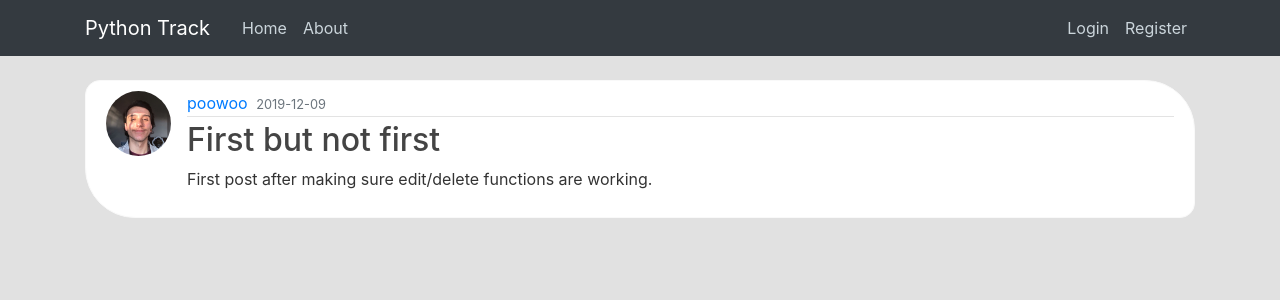
After one commit to rodbove/flask-blog, a Flask app: page /post/1 in a window 1280 px wide. The commit adds this page. Shown: the top 300 px of the page. Run offline with Flask 2, Linux system fonts and the light colour scheme; data comes from the database, SQL or seed files in the repository; both versions use the stored data as it was after the commit; some libraries are stand-ins or nearby versions.

Commit message:
Add files via upload

```diff
--- a/website/routes.py
+++ b/website/routes.py
@@ -1,30 +1,17 @@
 import os
 import secrets
 from PIL import Image
-from flask import render_template, redirect, url_for, flash, request
+from flask import render_template, redirect, url_for, flash, request, abort
 from website import app, db, bcrypt
-from website.forms import RegistrationForm, LoginForm, UpdateAccountForm
+from website.forms import RegistrationForm, LoginForm, UpdateAccountForm, PostForm
 from website.models import Users, Posts
 from flask_login import login_user, current_user, logout_user, login_required
 
-posts = [
-    {
-        'author': 'Rodrigo Brochado',
-        'title': 'ACONCHEGO',
-        'content': 'First post content',
-        'date_posted': 'April 20, 2019'
-    },
-    {
-        'author': 'Bob dog',
-        'title': 'Blog Post 2',
-        'content': 'Second post content',
-        'date_posted': 'April 21, 2019'
-    }
-]
 
 @app.route('/')
 @app.route('/home')
 def home():
+    posts = Posts.query.all()
     return render_template('home.html', posts=posts)
 
 
@@ -63,6 +50,7 @@ def login():
             flash('Email and password combination not found. Check your login information and try again.', 'danger')
     return render_template('login.html', title='Login', form=form)
 
+
 @app.route('/logout')
 def logout():
     logout_user()
@@ -83,6 +71,7 @@ def save_picture(form_picture):
 
     return picture_fn
 
+
 @app.route('/account', methods=['GET', 'POST'])
 @login_required
 def account():
@@ -101,3 +90,53 @@ def account():
         form.email.data = current_user.email
     image_file = url_for('static', filename='profile_pictures/' + current_user.image_file)
     return render_template('account.html', title='Account', image_file=image_file, form=form)
+
+
+@app.route('/post/new', methods=['GET', 'POST'])
+@login_required
+def new_post():
+    form = PostForm()
+    if form.validate_on_submit():
+        post = Posts(title=form.title.data, content=form.content.data, author=current_user)
+        db.session.add(post)
+        db.session.commit()
+        flash('Post created successfully!', 'success')
+        return redirect(url_for('home'))
+    return render_template('create_post.html', title='New Post', form=form, legend= 'New Post')
+
+
+@app.route('/post/<int:post_id>')
+def post(post_id):
+    post = Posts.query.get_or_404(post_id)
+    return render_template('post.html', title=post.title, post=post)
+
+
+@app.route('/post/<int:post_id>/update', methods=['GET', 'POST'])
+@login_required
+def update_post(post_id):
+    post = Posts.query.get_or_404(post_id)
+    if post.author != current_user:
+        abort(403)
+    form = PostForm()
+    if form.validate_on_submit():
+        post.title = form.title.data
+        post.content = form.content.data
+        db.session.commit()
+        flash('Post update!', 'success')
+        return redirect(url_for('post', post_id=post.id))
+    elif request.method == 'GET':
+        form.title.data = post.title
+        form.content.data = post.content
+    return render_template('create_post.html', title='Edit Post', form=form, legend= 'Update Post')
+
+
+@app.route('/post/<int:post_id>/delete', methods=['POST'])
+@login_required
+def delete_post(post_id):
+    post = Posts.query.get_or_404(post_id)
+    if post.author != current_user:
+        abort(403)
+    db.session.delete(post)
+    db.session.commit()
+    flash('Your post has been deleted.', 'info')
+    return redirect(url_for('home'))
--- a/website/templates/base.html
+++ b/website/templates/base.html
@@ -30,6 +30,7 @@
             <!-- Navbar Right Side -->
             <div class="navbar-nav">
               {% if current_user.is_authenticated %}
+                <a class="nav-item nav-link" href="{{ url_for('new_post') }}">New Post</a>
                 <a class="nav-item nav-link" href="{{ url_for('account') }}">Account</a>
                 <a class="nav-item nav-link" href="{{ url_for('logout') }}">Logout</a>
               {% else %}
--- /dev/null
+++ b/website/templates/post.html
@@ -0,0 +1,41 @@
+{% extends "base.html" %}
+{% block content %}
+    <article class="media content-section">
+        <img class="rounded-circle article-img" src="{{ url_for('static', filename='profile_pictures/' + post.author.image_file)}}">
+      <div class="media-body">
+        <div class="article-metadata">
+          <a class="mr-1" href="#">{{ post.author.username }}</a>
+          <small class="text-muted">{{ post.date_posted.strftime('%Y-%m-%d') }}</small>
+          {% if post.author == current_user %}
+            <div>
+                <a class="btn btn-secondary btn-sm mt-1 mb-1" href="{{ url_for('update_post', post_id=post.id) }}">Update</a>
+                <button type="button" class="btn btn-danger btn-sm m-1" data-toggle="modal" data-target="#deleteModal">Delete</button>
+            </div>
+          {% endif %}
+        </div>
+        <h2 class="article-title">{{ post.title }}</h2>
+        <p class="article-content">{{ post.content }}</p>
+      </div>
+    </article>
+    <div class="modal fade" id="deleteModal" tabindex="-1" role="dialog" aria-labelledby="deleteModalLabel" aria-hidden="true">
+      <div class="modal-dialog" role="document">
+        <div class="modal-content">
+          <div class="modal-header">
+            <h5 class="modal-title" id="deleteModalLabel">Delete Post</h5>
+            <button type="button" class="close" data-dismiss="modal" aria-label="Close">
+              <span aria-hidden="true">&times;</span>
+            </button>
+          </div>
+          <div class="modal-body">
+            Deleting a post will make it disappear for ever and it cannot be recovered.
+          </div>
+          <div class="modal-footer">
+            <button type="button" class="btn btn-secondary" data-dismiss="modal">Cancel</button>
+              <form action="{{ url_for('delete_post', post_id=post.id) }}" method="POST">
+                  <input class="btn btn-danger" type="submit" value="Delete">
+              </form>
+          </div>
+        </div>
+      </div>
+    </div>
+{% endblock content %}
```
Also changed, not shown: website/forms.py (+6 -1 lines), website/templates/create_post.html (added, +40 -0 lines), website/templates/home.html (+4 -3 lines), website/site.db, website/static/profile_pictures/37abce5198e652fa1b31.PNG (added).
